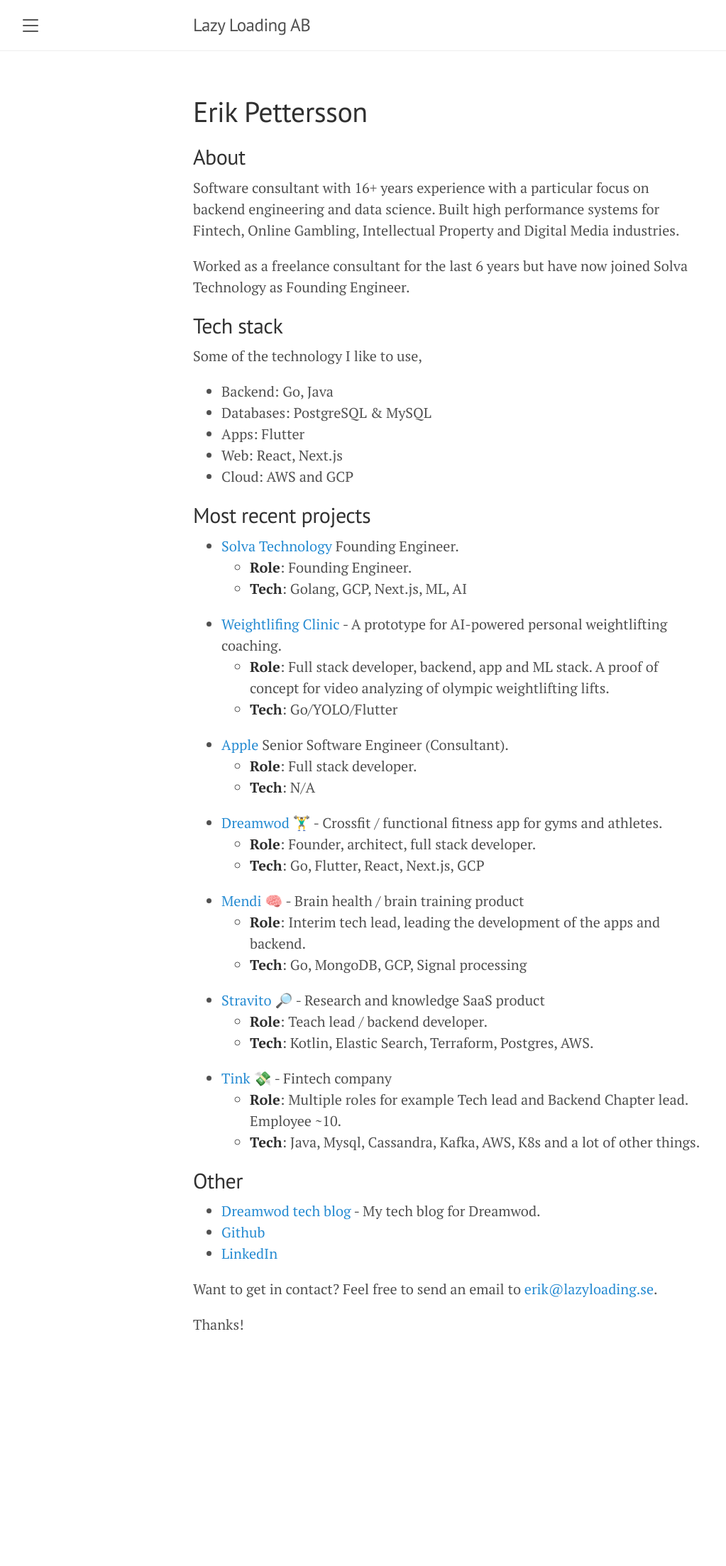
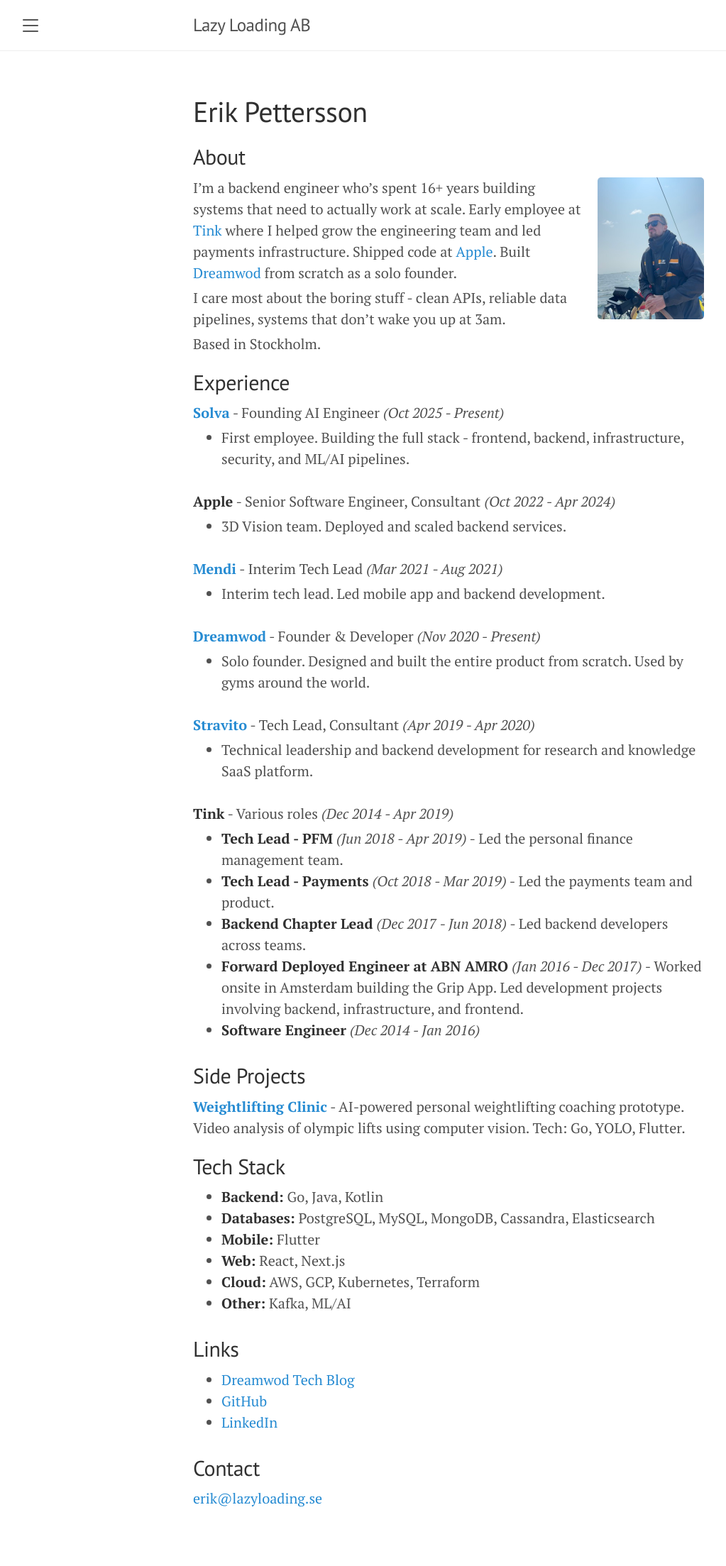
Before and after one commit to lazyloading-ab/lazyloading-ab.github.io, a Jekyll site: the page built from index.md, in a window 1280 px wide. Shown: the whole page at 71% size, without its empty margins (8-1031 px from the left). Built offline with Jekyll 4.4.1, drawn with Linux system fonts in a browser that asks for light colours; before the commit the page ends 1962 px from its top, so only the background shows below that.

Commit message:
Rewrite personal page with improved content and styling
- Rewrote About section with more personal tone
- Added profile photo with float-right styling
- Restructured Experience section with dates and descriptions
- Added custom CSS for better spacing between roles
- Removed Education section

Co-Authored-By: Claude Opus 4.5 <noreply@anthropic.com>

```diff
--- a/index.md
+++ b/index.md
@@ -5,49 +5,57 @@ title: Erik Pettersson
 
 ## About
 
-Software consultant with 16+ years experience with a particular focus on backend
-engineering and data science. Built high performance systems for Fintech, Online Gambling, Intellectual Property and Digital Media industries.
+<img src="/public/erik.jpg" alt="Erik Pettersson" class="profile-photo">
 
-Worked as a freelance consultant for the last 6 years but have now joined Solva Technology as Founding Engineer.
+I'm a backend engineer who's spent 16+ years building systems that need to actually work at scale. Early employee at [Tink](https://www.tink.com) where I helped grow the engineering team and led payments infrastructure. Shipped code at [Apple](https://www.apple.com). Built [Dreamwod](https://www.dreamwod.app) from scratch as a solo founder.
 
-## Tech stack
+I care most about the boring stuff - clean APIs, reliable data pipelines, systems that don't wake you up at 3am.
 
-Some of the technology I like to use,
+Based in Stockholm.
 
-* Backend: Go, Java
-* Databases: PostgreSQL & MySQL
-* Apps: Flutter
-* Web: React, Next.js
-* Cloud: AWS and GCP
+## Experience
 
-## Most recent projects
-* [Solva Technology](https://www.solvatechnology.com) Founding Engineer.
-  * **Role**: Founding Engineer.
-  * **Tech**: Golang, GCP, Next.js, ML, AI
-* [Weightlifing Clinic](https://weightlifting-clinic.com) - A prototype for AI-powered personal weightlifting coaching.
-  * **Role**: Full stack developer, backend, app and ML stack. A proof of concept for video analyzing of olympic weightlifting lifts.
-  * **Tech**: Go/YOLO/Flutter
-* [Apple](https://www.apple.com) Senior Software Engineer (Consultant).
-  * **Role**: Full stack developer.
-  * **Tech**: N/A
-* [Dreamwod](https://www.dreamwod.app) 🏋️‍♂️ - Crossfit / functional fitness app for gyms and athletes.
-  * **Role**: Founder, architect, full stack developer.
-  * **Tech**: Go, Flutter, React, Next.js, GCP
-* [Mendi](https://www.mendi.io) 🧠  - Brain health / brain training product
-  * **Role**: Interim tech lead, leading the development of the apps and backend.
-  * **Tech**: Go, MongoDB, GCP, Signal processing
-* [Stravito](https://www.stravito.com) 🔎 - Research and knowledge SaaS product
-  * **Role**: Teach lead / backend developer.
-  * **Tech**: Kotlin, Elastic Search, Terraform, Postgres, AWS.
-* [Tink](https://www.tink.com) 💸 - Fintech company
-  * **Role**: Multiple roles for example Tech lead and Backend Chapter lead. Employee ~10.
-  * **Tech**: Java, Mysql, Cassandra, Kafka, AWS, K8s and a lot of other things.
+**[Solva](https://www.solvatechnology.com)** - Founding AI Engineer *(Oct 2025 - Present)*
+- First employee. Building the full stack - frontend, backend, infrastructure, security, and ML/AI pipelines.
 
-## Other
-* [Dreamwod tech blog](https://medium.com/dreamwod-tech) - My tech blog for Dreamwod.
-* [Github](https://github.com/eripe970)
+**Apple** - Senior Software Engineer, Consultant *(Oct 2022 - Apr 2024)*
+- 3D Vision team. Deployed and scaled backend services.
+
+**[Mendi](https://www.mendi.io)** - Interim Tech Lead *(Mar 2021 - Aug 2021)*
+- Interim tech lead. Led mobile app and backend development.
+
+**[Dreamwod](https://www.dreamwod.app)** - Founder & Developer *(Nov 2020 - Present)*
+- Solo founder. Designed and built the entire product from scratch. Used by gyms around the world.
+
+**[Stravito](https://www.stravito.com)** - Tech Lead, Consultant *(Apr 2019 - Apr 2020)*
+- Technical leadership and backend development for research and knowledge SaaS platform.
+
+**Tink** - Various roles *(Dec 2014 - Apr 2019)*
+- **Tech Lead - PFM** *(Jun 2018 - Apr 2019)* - Led the personal finance management team.
+- **Tech Lead - Payments** *(Oct 2018 - Mar 2019)* - Led the payments team and product.
+- **Backend Chapter Lead** *(Dec 2017 - Jun 2018)* - Led backend developers across teams.
+- **Forward Deployed Engineer at ABN AMRO** *(Jan 2016 - Dec 2017)* - Worked onsite in Amsterdam building the Grip App. Led development projects involving backend, infrastructure, and frontend.
+- **Software Engineer** *(Dec 2014 - Jan 2016)*
+
+## Side Projects
+
+**[Weightlifting Clinic](https://weightlifting-clinic.com)** - AI-powered personal weightlifting coaching prototype. Video analysis of olympic lifts using computer vision. Tech: Go, YOLO, Flutter.
+
+## Tech Stack
+
+* **Backend:** Go, Java, Kotlin
+* **Databases:** PostgreSQL, MySQL, MongoDB, Cassandra, Elasticsearch
+* **Mobile:** Flutter
+* **Web:** React, Next.js
+* **Cloud:** AWS, GCP, Kubernetes, Terraform
+* **Other:** Kafka, ML/AI
+
+## Links
+
+* [Dreamwod Tech Blog](https://medium.com/dreamwod-tech)
+* [GitHub](https://github.com/eripe970)
 * [LinkedIn](https://www.linkedin.com/in/eripet/)
 
-Want to get in contact? Feel free to send an email to [erik@lazyloading.se](mailto:erik@lazyloading.se).
+## Contact
 
-Thanks!
+[erik@lazyloading.se](mailto:erik@lazyloading.se)
--- a/public/css/lanyon.css
+++ b/public/css/lanyon.css
@@ -556,3 +556,30 @@ a.pagination-item:hover {
 .layout-reverse.sidebar-overlay #sidebar-checkbox:checked ~ .sidebar {
   box-shadow: -.25rem 0 .5rem rgba(0,0,0,.1);
 }
+
+/*
+ * Profile photo
+ */
+
+.profile-photo {
+  float: right;
+  width: 150px;
+  margin: 0 0 1rem 1rem;
+}
+
+/*
+ * Experience section styling
+ */
+
+/* Less space between role title and bullets */
+.page > p,
+.post > p {
+  margin-bottom: 0.25rem;
+}
+
+/* More space after each role's bullet list */
+.page > ul,
+.post > ul {
+  margin-top: 0;
+  margin-bottom: 1.5rem;
+}
```
Also changed, not shown: public/erik.jpg (added).
